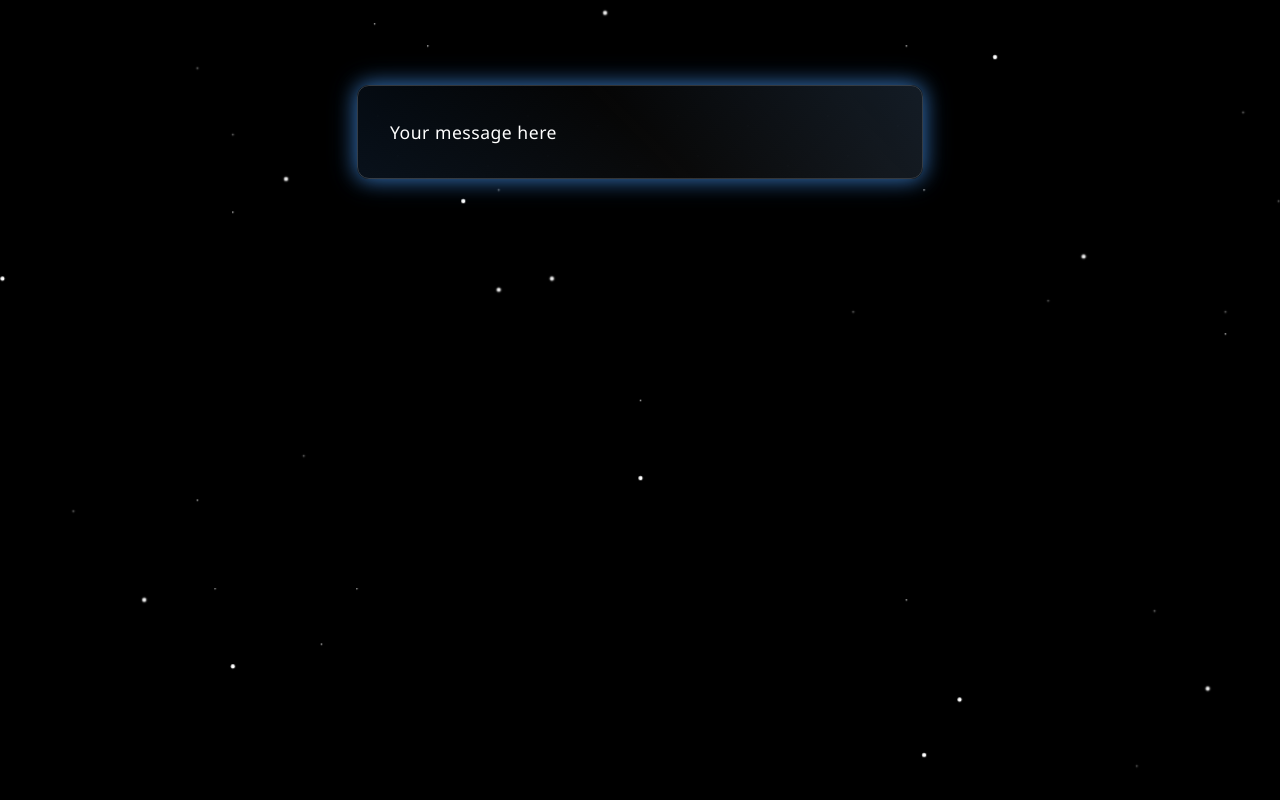
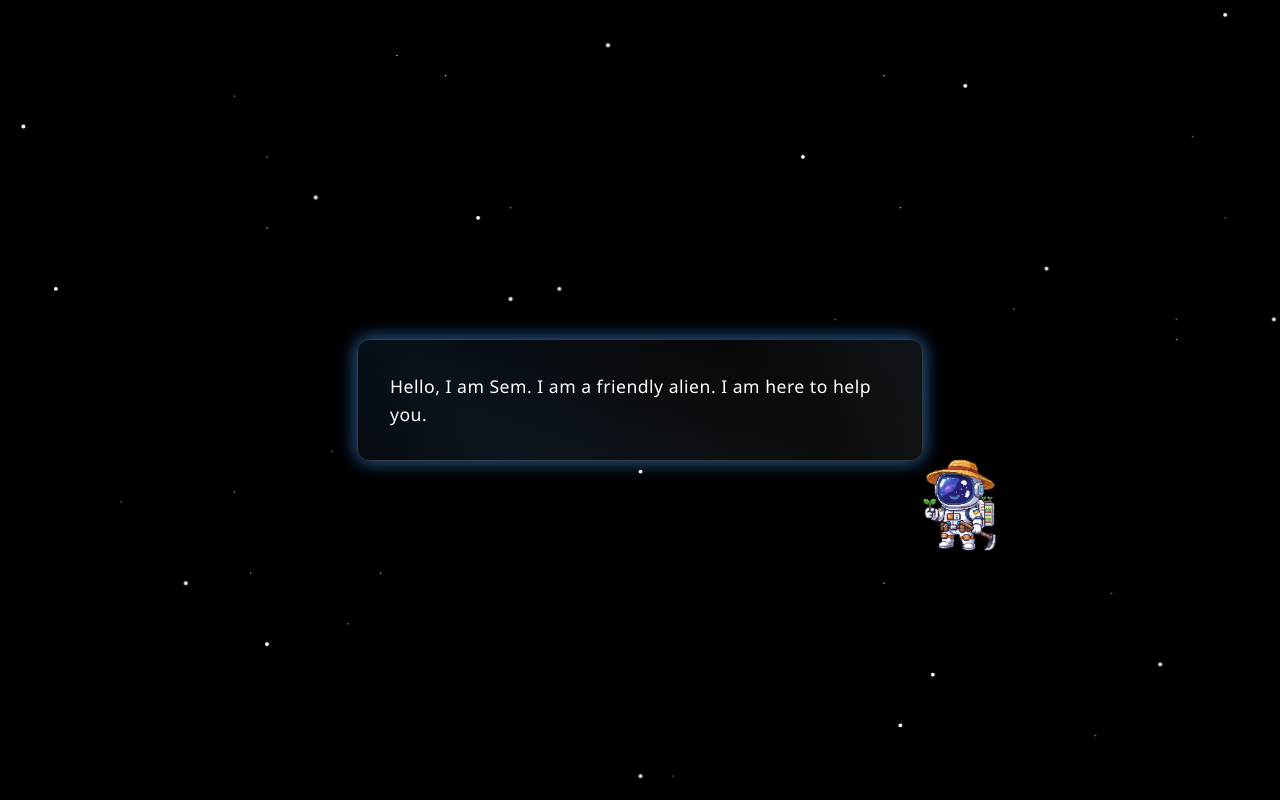
Before and after one commit to Sholudyvyy/nasa-space-apps-challenge, a Vue app in the folder nasa-app/: page /level0 in a window 1280 px wide. Built offline with nearby package versions, Linux system fonts and the light colour scheme.

Commit message:
Add sass as a dependency, update package-lock.json with new packages, and modify ZeroLevel.vue to include a message and new image asset.

```diff
--- a/nasa-app/src/levels/ZeroLevel.vue
+++ b/nasa-app/src/levels/ZeroLevel.vue
@@ -2,7 +2,13 @@
   <div class="zero-level__background">
     <div class="zero-level__main"/>
 
-    <Message />
+    <div class="zero-level__message">
+      <Message
+        text="Hello, I am Sem. I am a friendly alien. I am here to help you."
+      />
+
+      <img src="@/assets/images/moskot.png" alt="moskot" class="moskot"/>
+    </div>
   </div>
 </template>
 
@@ -24,6 +30,14 @@ $animation-duration: 16s;
   box-shadow: $shadows;
 }
 
+.moskot {
+  position: fixed;
+  bottom: -50px;
+  right: -80px;
+  width: 150px;
+  height: 150px;
+}
+
 // Main Styles
 .zero-level {
   &__background {
@@ -32,6 +46,13 @@ $animation-duration: 16s;
     width: 100%;
     overflow: hidden;
     position: relative;
+  }
+
+  &__message {
+    position: fixed;
+    top: 50%;
+    left: 50%;
+    transform: translate(-50%, -50%);
   }
 
   &__main {
```
Also changed, not shown: nasa-app/src/assets/images/moskot.png, 1 other file (tests, documents, lock files or other folders).
